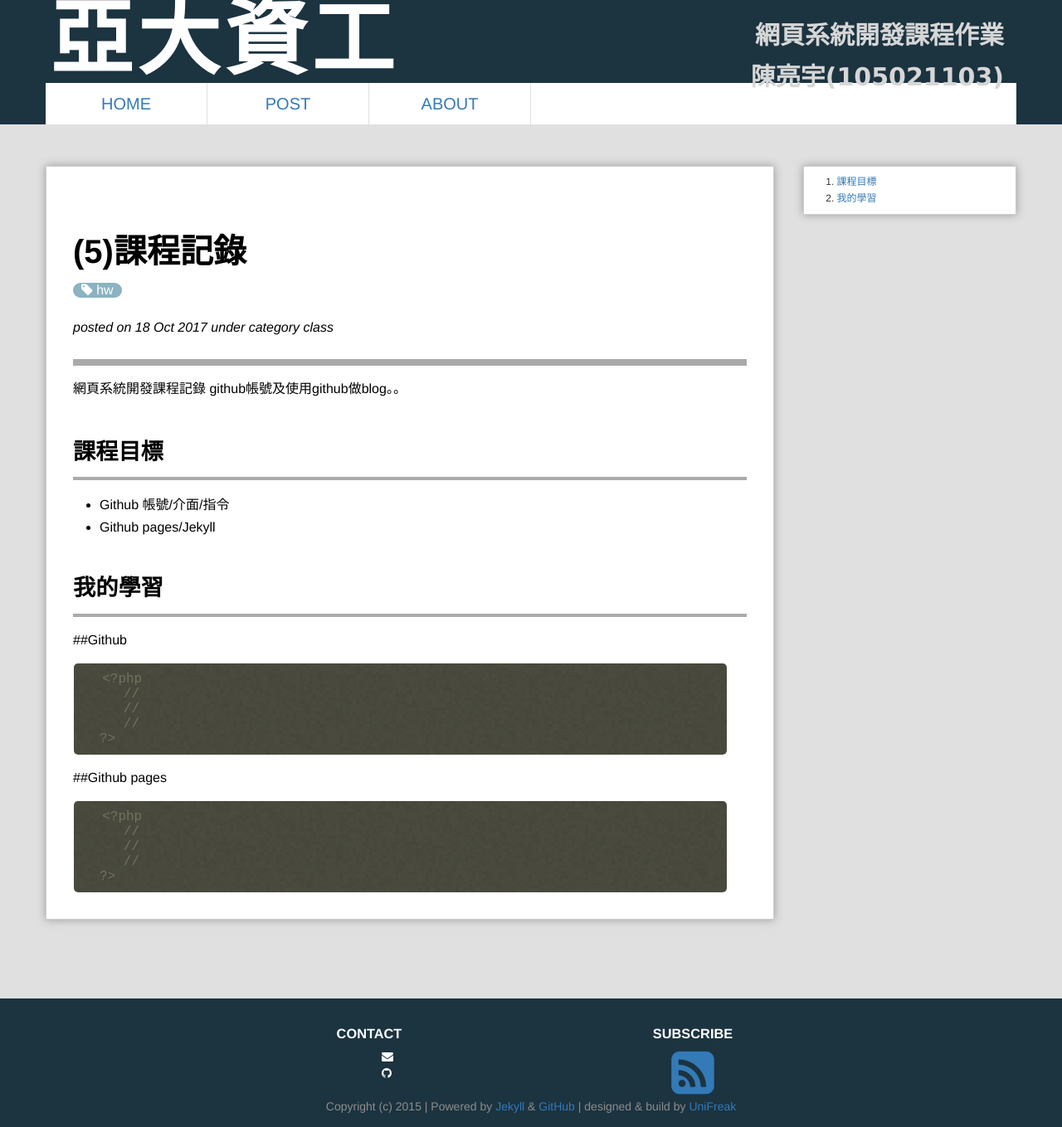
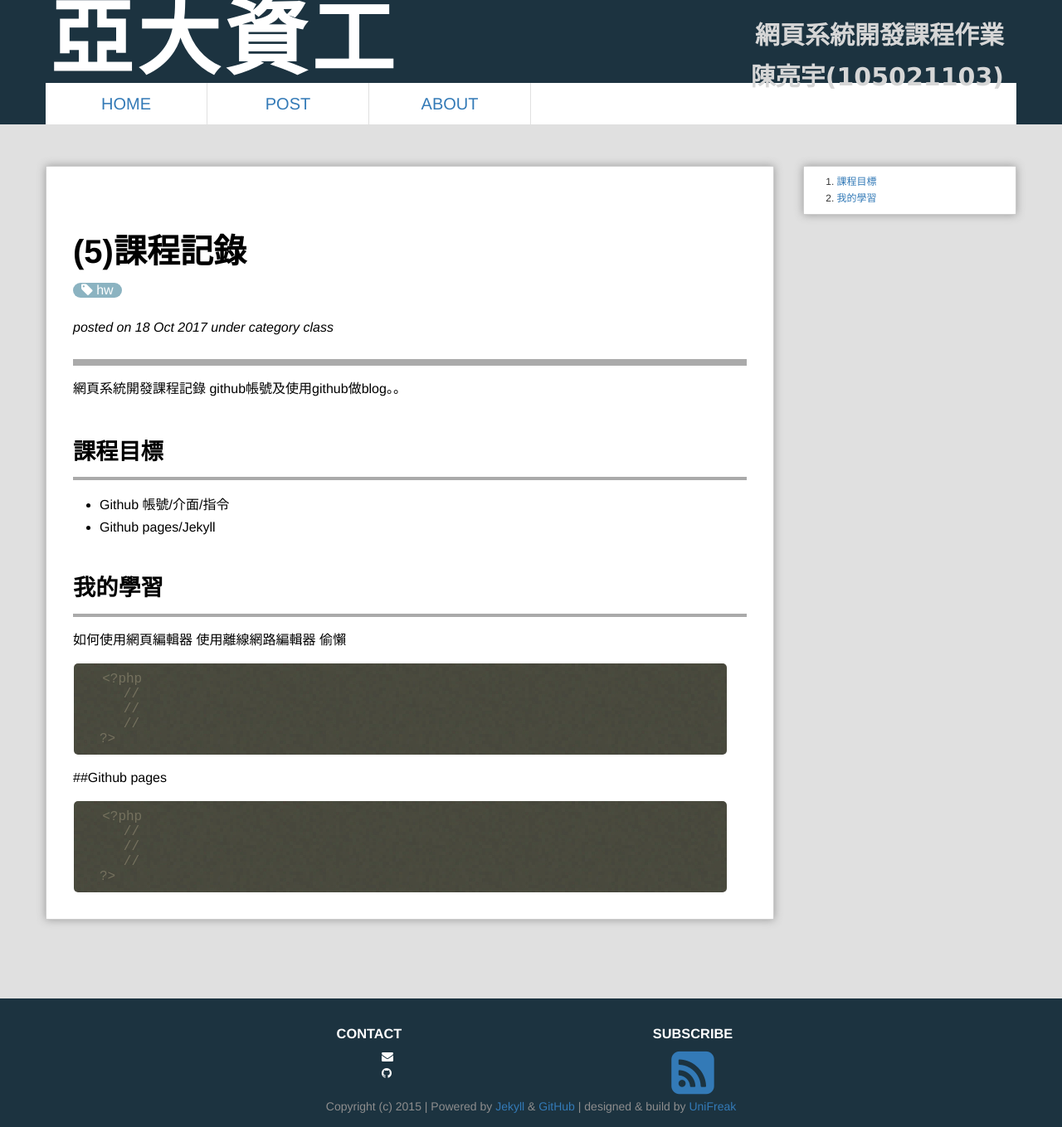
Before and after one commit to 105021103/webcourse, a Jekyll site: the page built from _posts/2017-10-18-Class5.md, in a window 1280 px wide. Shown: the whole page at 83% size. Built offline with Jekyll 4.4.1, drawn with Linux system fonts in a browser that asks for light colours; comment, search, counter and statistics services are not loaded.

Commit message:
Update 2017-10-18-Class5.md

```diff
--- a/_posts/2017-10-18-Class5.md
+++ b/_posts/2017-10-18-Class5.md
@@ -14,8 +14,9 @@ github帳號及使用github做blog。。
 - Github pages/Jekyll
 
 # 我的學習
-
-##Github
+如何使用網頁編輯器
+使用離線網路編輯器
+偷懶
 
 
 
```
